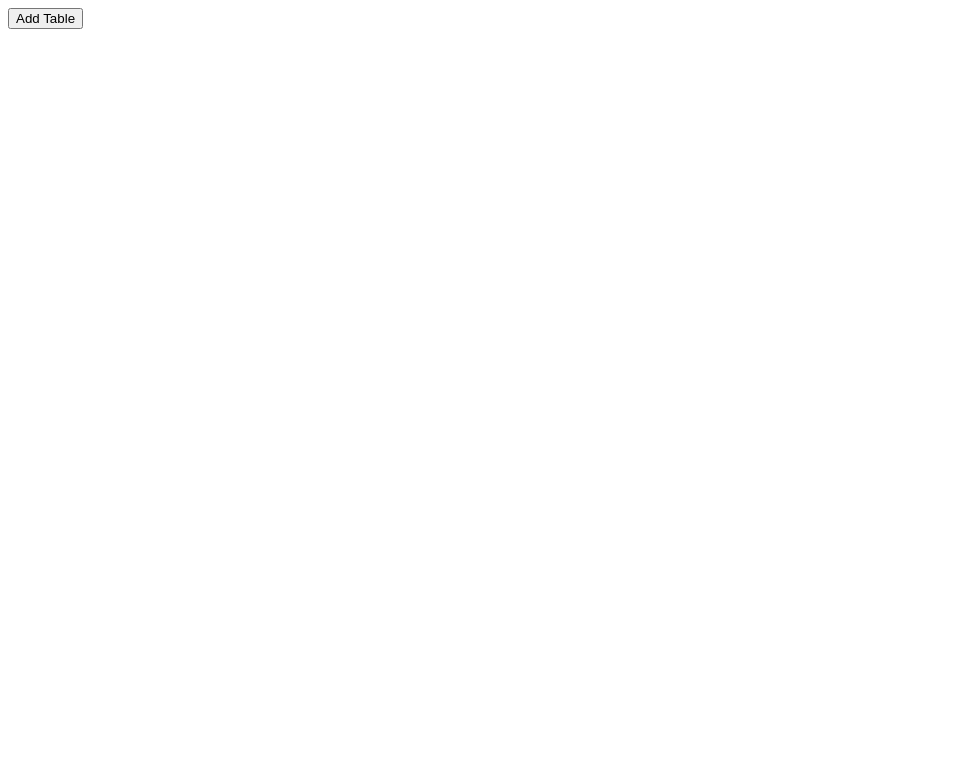
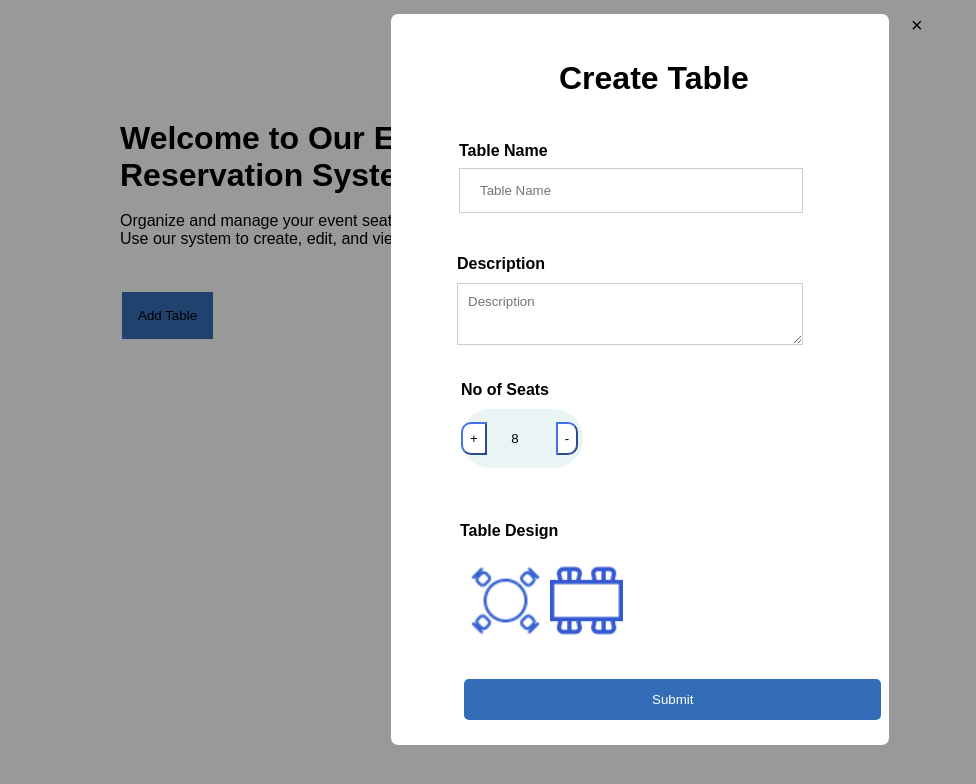
Before and after one commit to thasneem1997/table_reservation, a plain HTML site: page index.html in a window 1280 px wide. Both pictures are taken after a click on the button "Add Table". Shown: the whole page, without its empty margins (0-976 px from the left). Drawn offline with Linux system fonts and the light colour scheme.

Commit message:
first part completed

```diff
--- a/index.html
+++ b/index.html
@@ -5,18 +5,68 @@
     <meta charset="UTF-8">
     <meta name="viewport" content="width=device-width, initial-scale=1.0">
     <title>Table reservation</title>
+    <link rel="stylesheet" href="style.css">
 </head>
 
 <body>
-<div class="container">
-    <button>Add Table</button>
 
-</div>
-<div class="modal">
+    <div class="container">
+        <h1>Welcome to Our Event Table<br> Reservation System</h1><br>
+        <p>Organize and manage your event seating arrangements effortlessly.<br> Use our system to create, edit, and
+            view
+            table reservations in a simple and intuitive way.</p><br>
+        <button class="btn">Add Table</button>
 
-</div>
+    </div>
+    <div class="modal" style="display: none;">
 
-<script src="script.js"></script>
+        <form>
+            <div class="modal-content">
+                <span class="close">&times;</span>
+
+                <h2>Create Table</h2><br>
+                <div class="tablename">
+                    <label for="tableName">Table Name</label>
+                    <input type="text" id="tableName" name="tableName" placeholder="Table Name" required><br><br>
+                </div><br>
+                <div class="description"> <label for="description">Description</label>
+                    <textarea rows="4" cols="50" id="description" placeholder="Description"
+                        name="description"></textarea><br><br>
+                </div>
+
+
+                <label for="tableSeats" style="
+                margin-left: -51px;
+            ">No of Seats</label>
+                <div class="noofseat">
+                    <button class="btn1" type="button">+</button>
+                    <input type="text" name="tableSeats" id="tableSeats" value="8" min="1" readonly="" style="
+                     width: 60px;
+                     background-color: #ebf4f4;
+                      border: none;
+                      ">
+                    <button class="btn2" type="button">-</button>
+                </div><br><br><br>
+                <label for="tableType" style="
+                margin-left: -52px;
+            ">Table Design</label>
+                <div class="tabletype">
+                    <label id="tableDesign1"><img src="icons/design1.png"></label>
+
+                    <label id="tableDesign2"><img src="icons/design2.png"></label>
+
+
+                </div><br><br>
+
+                <button type="submit" class="submit">Submit</button>
+            </div>
+
+        </form>
+
+    </div>
+
+    <script src="script.js"></script>
+
 </body>
 
 </html>
--- a/script.js
+++ b/script.js
@@ -0,0 +1,46 @@
+// code of modal
+const addButton = document.querySelector(".btn");
+const closeButton = document.querySelector(".close");
+const modal = document.querySelector(".modal");
+
+function openModal() {
+  modal.style.display = "block";
+}
+function closeModal() {
+  modal.style.display = "none";
+}
+
+addButton.addEventListener("click", openModal);
+closeButton.addEventListener("click", closeModal);
+// code for icon
+const increementIcon = document.querySelector(".btn1");
+const decrementIcon = document.querySelector(".btn2");
+const currentValue = document.getElementById("tableSeats");
+
+function increementIconClick(event) {
+  event.preventDefault();
+  let integerValue = parseInt(currentValue.value, 10);
+  currentValue.value = integerValue + 1;
+}
+
+function decrementIconClick(event) {
+  event.preventDefault();
+  let integerValue = parseInt(currentValue.value, 10);
+  if (integerValue > 0) {
+    currentValue.value = integerValue - 1;
+  }
+}
+increementIcon.addEventListener("click", increementIconClick);
+
+decrementIcon.addEventListener("click", decrementIconClick);
+//  code for design icon
+const designOptions = document.querySelectorAll(".tabletype label");
+
+function applyBorder(event) {
+  designOptions.forEach((option) => option.classList.remove("selected"));
+  event.currentTarget.classList.add("selected");
+}
+
+designOptions.forEach((option) => {
+  option.addEventListener("click", applyBorder);
+});
--- a/style.css
+++ b/style.css
@@ -0,0 +1,167 @@
+* {
+    font-family: Arial, sans-serif;
+    margin: 0;
+    padding: 0;
+    box-sizing: border-box;
+}
+
+.container {
+    width: 60%;
+    margin: 120px;
+}
+
+.btn {
+    background-color: rgb(51, 109, 183);
+    padding: 16px;
+    margin: 26px 2px;
+    border: none;
+
+}
+
+form {
+    background-color: white;
+    border-radius: 7px;
+    margin: 14px 391px;
+
+}
+
+.modal-content {
+    padding-left: 206px;
+    padding-bottom: 10px;
+    margin-left: -85px;
+}
+
+.modal {
+
+    position: fixed;
+    z-index: 1;
+    left: 0;
+    top: 0;
+    width: 100%;
+    height: 100%;
+    overflow: auto;
+    background-color: rgb(0, 0, 0);
+    background-color: rgba(0, 0, 0, 0.4);
+}
+
+input[type="text"] {
+    width: 80%;
+    margin-top: 10px;
+    padding: 14px 20px;
+    margin: 8px 0;
+    display: inline-block;
+    border: 1px solid #ccc;
+    box-sizing: border-box;
+}
+
+.tablename {
+    display: flex;
+    flex-direction: column;
+    margin-left: -53px;
+    margin-top: -56px;
+
+}
+
+.modal-content h2 {
+    font-size: 32px;
+    margin: 23px 47px;
+}
+
+textarea::placeholder {
+    padding: 10px;
+}
+
+.description {
+    display: flex;
+    margin-top: -80px;
+    margin-left: -55px;
+    flex-direction: column;
+
+}
+
+textarea {
+    width: 80%;
+
+    margin-top: 10px;
+    display: inline-block;
+    border: 1px solid #ccc;
+    box-sizing: border-box;
+}
+
+.submit {
+    background-color: #336db7;
+    margin-left: -48px;
+    border-radius: 5px;
+    margin-bottom: 15px;
+    border: none;
+    padding: 13px 188px;
+    color: white;
+
+}
+
+.close {
+    margin-left: 399px;
+    cursor: pointer;
+    font-size: 20px;
+}
+
+label {
+    margin-top: 60px;
+    font-weight: 700;
+
+}
+
+.btn1 {
+    padding: 7px;
+    background-color: white;
+    cursor: pointer;
+    border-radius: 10px 0px 0px 10px;
+    border-color: #4471e7;
+}
+
+.noofseat {
+    background-color: #ebf4f4;
+    margin-left: -51px;
+    width: 122px;
+    margin-top: 10px;
+    border-radius: 41px;
+    padding-top: -3px;
+}
+
+.tabletype img {
+    width: 73px;
+
+}
+
+.tabledesign2 {
+    margin-left: 29px;
+}
+
+.tabletype {
+    margin-top: -38px;
+    margin-left: -45px;
+}
+
+
+.btn2 {
+    padding: 7px;
+    background-color: white;
+    border-radius: 0px 10px 10px 0px;
+    border-color: #4471e7;
+    cursor: pointer;
+
+}
+
+.tabletype label {
+    cursor: pointer;
+    display: inline-block;
+    border: 2px solid transparent;
+    transition: border-color 0.3s ease;
+}
+
+.tabletype label.selected {
+    border: solid 1px #77abd9;
+    padding: 10px;
+    border-radius: 10px;
+
+}
```
Also changed, not shown: icons/design1.png (added), icons/design2.png (added).
